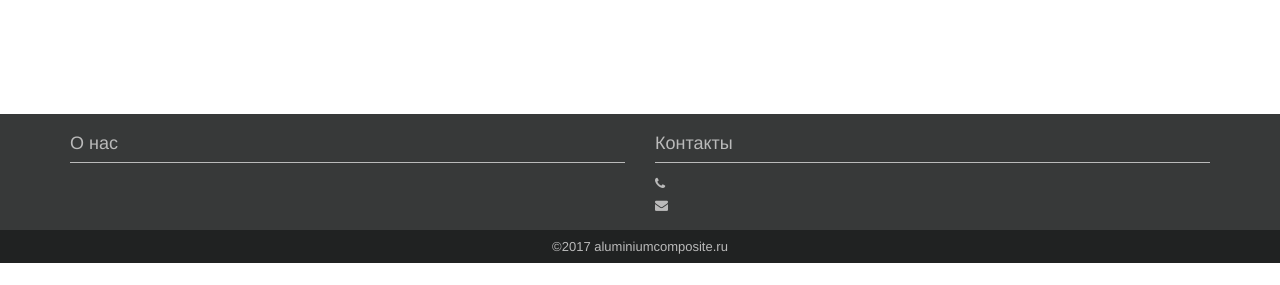
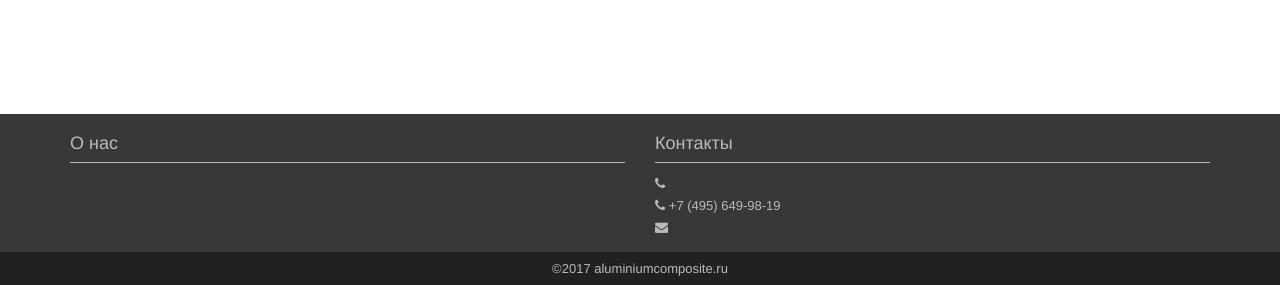
Before and after one commit to Rexagon/okayshop, a Django app: template templates/main.html in a window 1280 px wide. Shown: the part 585-870 px from the top of the page. Before the commit the page ends 848 px from the top, so only its background shows below. Run offline with Django 3.2, Linux system fonts and the light colour scheme; the template is opened without the code that fills it, so the values that code supplies are empty; some libraries are stand-ins or nearby versions.

Commit message:
Добавил телефон

```diff
--- a/templates/template.html
+++ b/templates/template.html
@@ -88,6 +88,7 @@
 					<div class="title-footer"><span>Контакты</span></div>
                     <ul>
                         <li><span><i class="fa fa-phone"></i></span> {{ parameters.phone }}</li>
+                        <li><span><i class="fa fa-phone"></i></span> +7 (495) 649-98-19</li>
                         <li><span><i class="fa fa-envelope"></i></span> <a href="mailto:{{ parameters.email }}">{{ parameters.email }}</a></li>
                     </ul>
 				</div>
```
